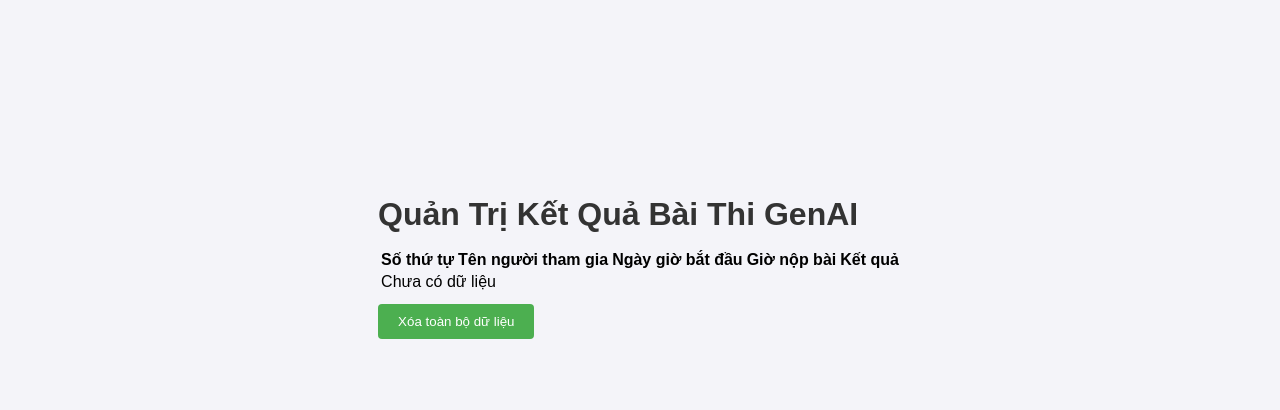
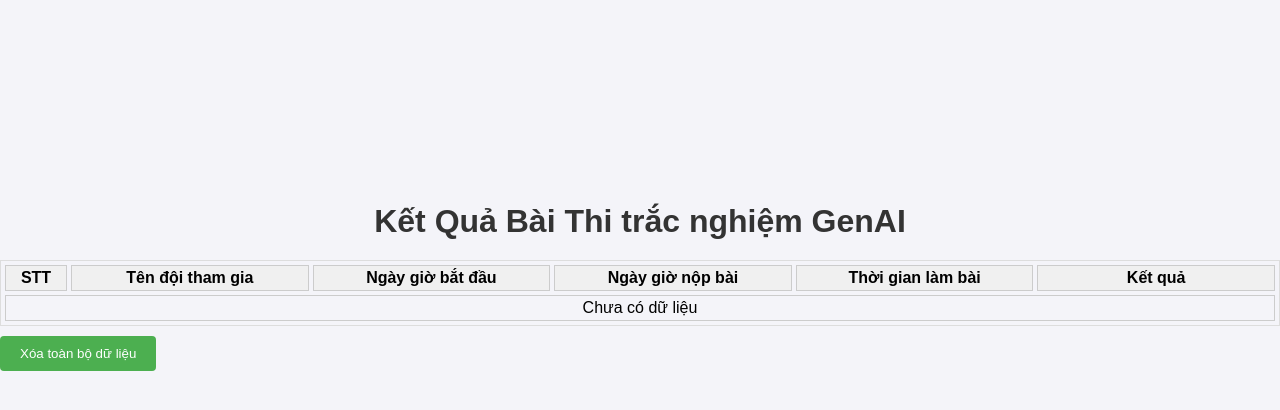
Before and after one commit to buinhatquang1970/testAI, a Flask app: page /admin/results in a window 1280 px wide. Shown: the part 143-553 px from the top of the page. Run offline with Flask 3, Linux system fonts and the light colour scheme; the visitor is signed in with stand-in values (Sample User, id 1).

Commit message:
Add files via upload

```diff
--- a/templates/admin.html
+++ b/templates/admin.html
@@ -3,45 +3,106 @@
 <head>
     <meta charset="UTF-8" />
     <meta name="viewport" content="width=device-width, initial-scale=1" />
-    <title>Trang Quản Trị - Kết Quả Bài Thi GenAI</title>
+    <title>Kết Quả Bài Thi trắc nghiệm GenAI</title>
+    <meta http-equiv="refresh" content="20"> <!-- Tự động reload sau 20 giây -->
     <link rel="stylesheet" href="{{ url_for('static', filename='style.css') }}" />
+    <style>
+        /* Nới rộng padding trong các ô */
+        table.result-table th,
+        table.result-table td {
+            padding: 3px 5px;
+            white-space: nowrap;
+            border: 1px solid #ccc;
+        }
+
+        /* Tạo khoảng cách giữa các ô */
+        table.result-table {
+            border-collapse: separate;
+            border-spacing: 4px 4px;
+            width: 100%;
+            table-layout: fixed; /* Giúp bảng cố định độ rộng các cột */
+        }
+
+        /* Bọc bảng trong div có scroll */
+        .table-container {
+            max-height: 600px; /* hoặc tùy chỉnh */
+            overflow-y: auto;
+            border: 1px solid #ddd;
+            margin-top: 20px;
+        }
+
+        /* Sticky header */
+        table.result-table thead th {
+            position: sticky;
+            top: 0;
+            background: #f0f0f0;
+            z-index: 10;
+            text-align: center;
+        }
+
+        /* Optional: style hover dòng */
+        table.result-table tbody tr:hover {
+            background-color: #f9f9f9;
+        }
+
+        /* Căn chữ ở giữa cho số thứ tự */
+        table.result-table td:first-child,
+        table.result-table th:first-child {
+            text-align: center;
+            width: 50px;
+        }
+    </style>
 </head>
+
 <body>
     <div class="admin-container">
-        <h1 class="admin-title">Quản Trị Kết Quả Bài Thi GenAI</h1>
+        <h1 class="admin-title" style="margin-top: 60px; text-align: center;">Kết Quả Bài Thi trắc nghiệm GenAI</h1>
 
-        <!-- Bảng kết quả -->
+        <!-- Bọc bảng trong div tạo scroll -->
+        <div class="table-container">
             <table class="result-table">
                 <thead>
                     <tr>
-            <th>Số thứ tự</th>
-            <th>Tên người tham gia</th>
+                        <th>STT</th>
+                        <th>Tên đội tham gia</th>
                         <th>Ngày giờ bắt đầu</th>
-            <th>Giờ nộp bài</th>   <!-- thêm cột này -->
+                        <th>Ngày giờ nộp bài</th>
+                        <th>Thời gian làm bài</th>
                         <th>Kết quả</th>
                     </tr>
                 </thead>
                 <tbody>
                     {% for result in results %}
-        <tr>
+                    <tr id="result-{{ result.id }}">
                         <td>{{ loop.index }}</td>
                         <td>{{ result.name }}</td>
-            <td>{{ result.start_time.strftime("%Y-%m-%d %H:%M:%S") }}</td>
+                        <td>{{ result.start_time.strftime("%d-%m-%Y %H:%M:%S") }}</td>
                         <td>
                           {% if result.stop_time %}
-                {{ result.stop_time.strftime("%Y-%m-%d %H:%M:%S") }}
+                            {{ result.stop_time.strftime("%d-%m-%Y %H:%M:%S") }}
                           {% else %}
                             Chưa có
                           {% endif %}
                         </td>
-            <td>{{ result.score }} </td>
+                        <td>
+                          {% if result.stop_time and result.start_time %}
+                            {% set diff = result.stop_time - result.start_time %}
+                            {% set total_seconds = diff.total_seconds()|int %}
+                            {% set minutes = (total_seconds // 60) %}
+                            {% set seconds = (total_seconds % 60) %}
+                            {{ minutes }} phút {{ seconds }} giây
+                          {% else %}
+                            Chưa có
+                          {% endif %}
+                        </td>
+                        <td>{{ result.score }}/25</td>
                     </tr>
                     {% else %}
-        <tr><td colspan="5" class="no-data">Chưa có dữ liệu</td></tr>
+                    <tr><td colspan="6" class="no-data">Chưa có dữ liệu</td></tr>
                     {% endfor %}
                 </tbody>
             </table>
-
+        </div>
 
         <!-- Nút xóa dữ liệu -->
         <button id="clear-btn" onclick="clearData()">Xóa toàn bộ dữ liệu</button>
@@ -56,6 +117,27 @@
             alert(data.message || data.error);
             if (!data.error) location.reload();
         }
+
+        // Hiệu ứng nhấp nháy cho dòng kết quả mới nhất trong 15 giây
+        document.addEventListener('DOMContentLoaded', () => {
+            const latestId = {{ latest_result_id or 'null' }};
+            if (latestId !== null) {
+                const row = document.getElementById(`result-${latestId}`);
+                if (row) {
+                    let visible = true;
+                    const interval = setInterval(() => {
+                        row.style.backgroundColor = visible ? 'yellow' : '';
+                        visible = !visible;
+                    }, 500);
+
+                    // Dừng nhấp nháy sau 15 giây
+                    setTimeout(() => {
+                        clearInterval(interval);
+                        row.style.backgroundColor = '';
+                    }, 15000);
+                }
+            }
+        });
     </script>
 </body>
 </html>
```
Also changed, not shown: templates/index.html (+52 -14 lines). Lines whose indentation alone changed are shown as unchanged.
